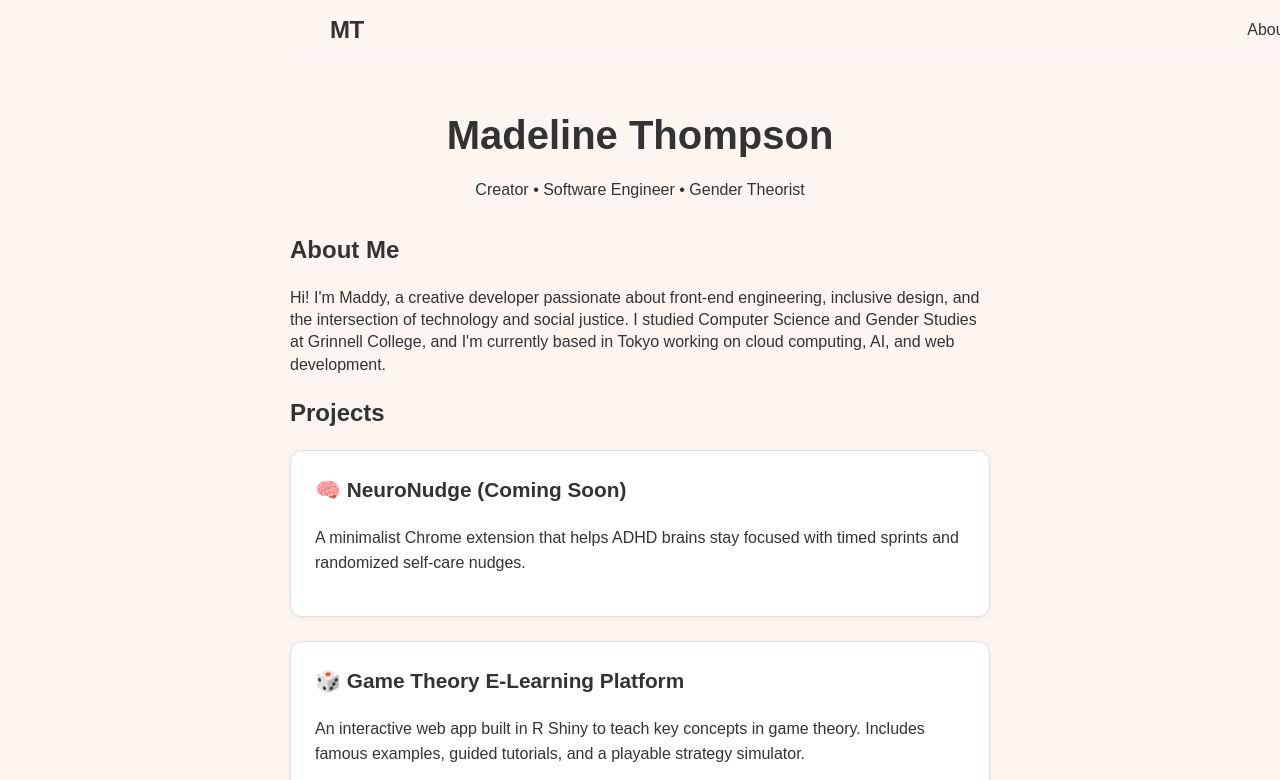
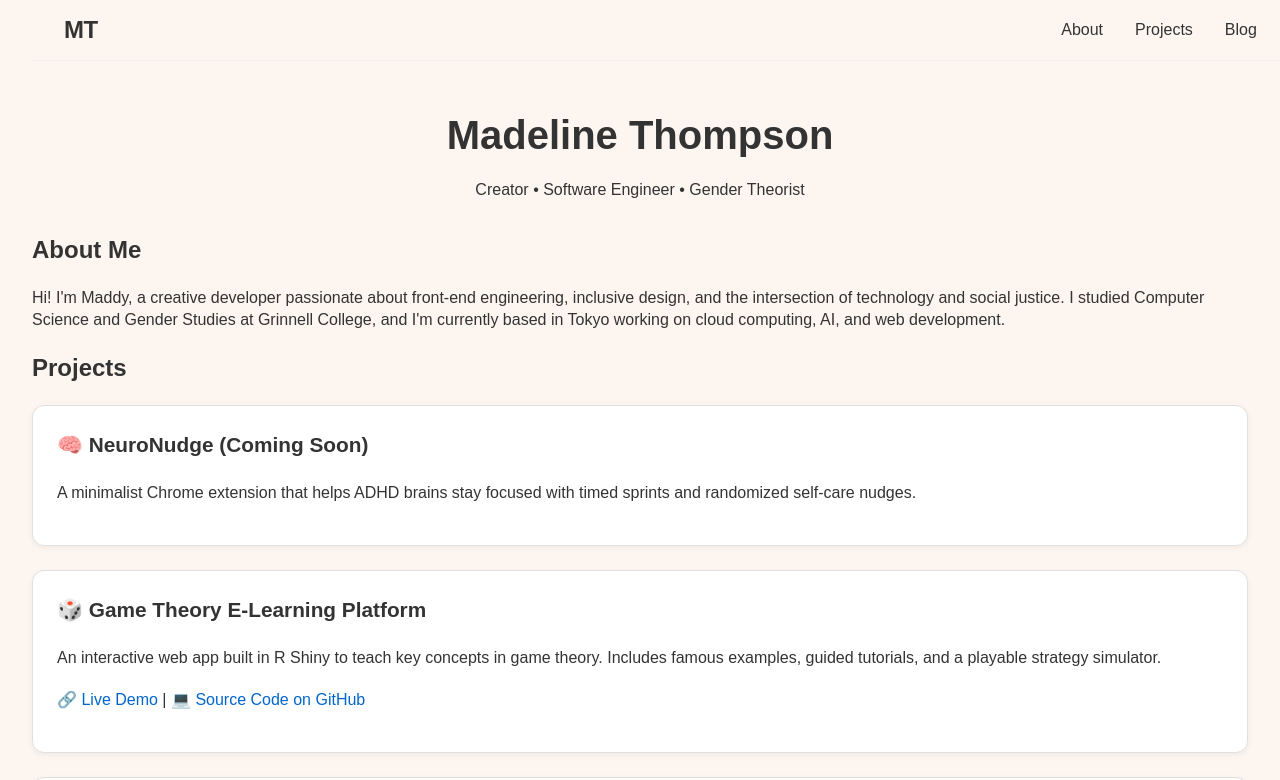
Before and after one commit to maddyt01/2025-portfolio, a website built with webpack: page index.html in a window 1280 px wide. Shown: the top 780 px of the page. Built offline with nearby package versions, Linux system fonts and the light colour scheme.

Commit message:
Adjust NavBar resizing

```diff
--- a/css/style.css
+++ b/css/style.css
@@ -88,7 +88,7 @@ textarea {
  */
 body {
   font-family: Arial, sans-serif;
-  max-width: 700px;
+
   margin: auto;
   padding: 2rem;
   background-color: #fdf6f0;
@@ -157,13 +157,13 @@ a:hover {
 }
 
 .nav-container {
-  max-width: 1200px;
   margin: 0 auto;
   padding: 0 2rem;
   display: flex;
   justify-content: space-between;
   align-items: center;
   height: 60px;
+  width: 100%;
 }
 
 .nav-brand a {
@@ -188,6 +188,7 @@ a:hover {
 
 .nav-link {
   color: #333;
+  width: auto;
   text-decoration: none;
   font-weight: 500;
   padding: 0.5rem 0;
--- a/index.html
+++ b/index.html
@@ -23,7 +23,7 @@
 </head>
 
 <body>
-   <!-- NAVIGATION -->
+   <!-- NAVIGATION BAR -->
   <nav class="nav-bar">
     <div class="nav-container">
       <div class="nav-brand">
@@ -51,13 +51,15 @@
     </div>
   </nav>
 
-   <!-- HEADER -->
+  <!-- HEADER -->
   <header id ="home">
     <h1>Madeline Thompson</h1>
     <p>Creator • Software Engineer • Gender Theorist</p>
   </header>
 
-<!-- ABOUT ME -->
+  <!-- Search -->
+
+  <!-- ABOUT ME -->
   <section id="about">
     <h2>About Me</h2>
     <p>
@@ -146,6 +148,12 @@
     </p>
   </section>
 
+  <!-- Footer -->
+
+    <!-- Swiper.js -->
+  <script src="./assets/js/swiper-bundle.min.js"></script>
+
+    <!-- Custom script -->
   <script src="app.js"></script>
 
 </body>
```
